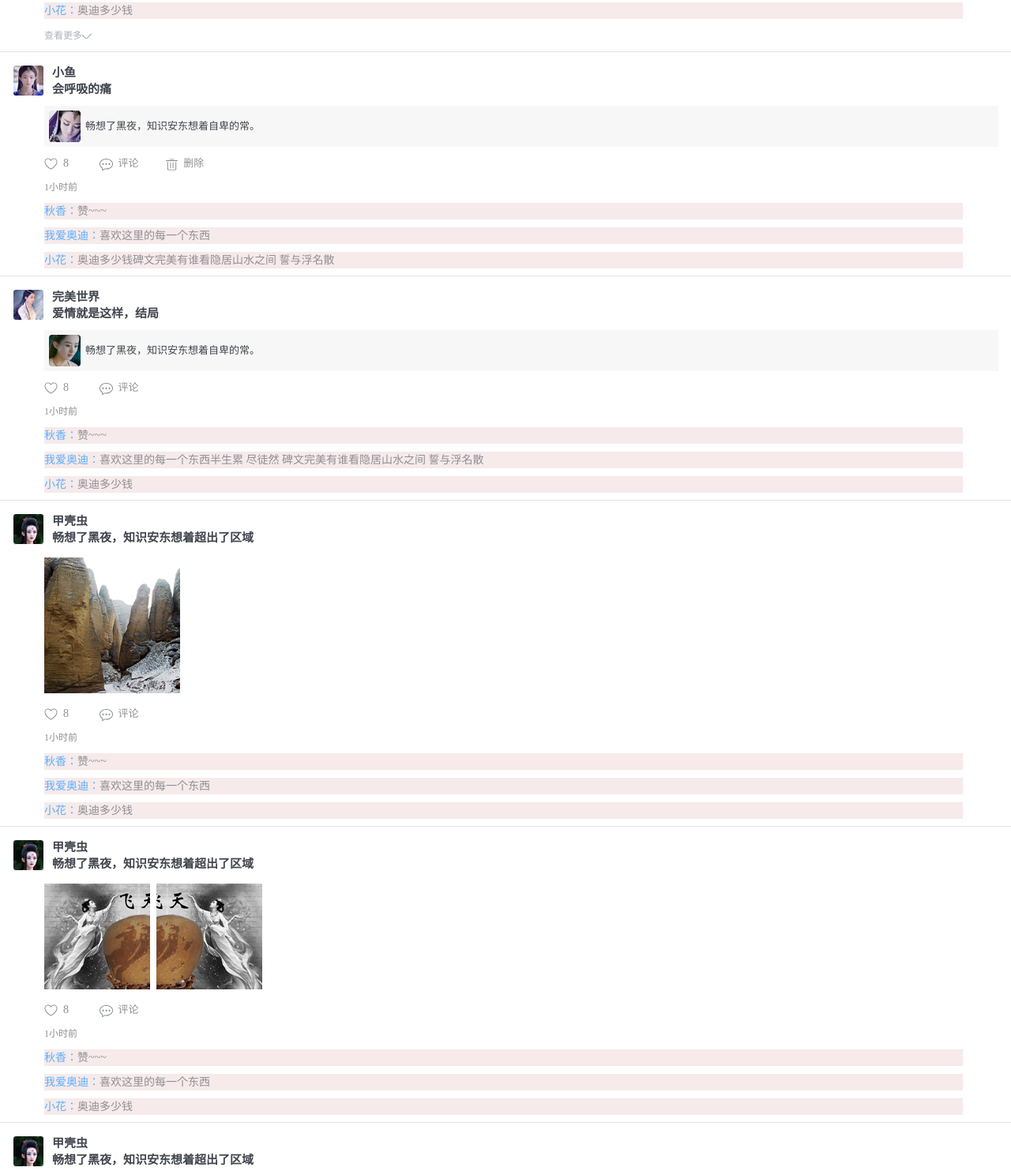
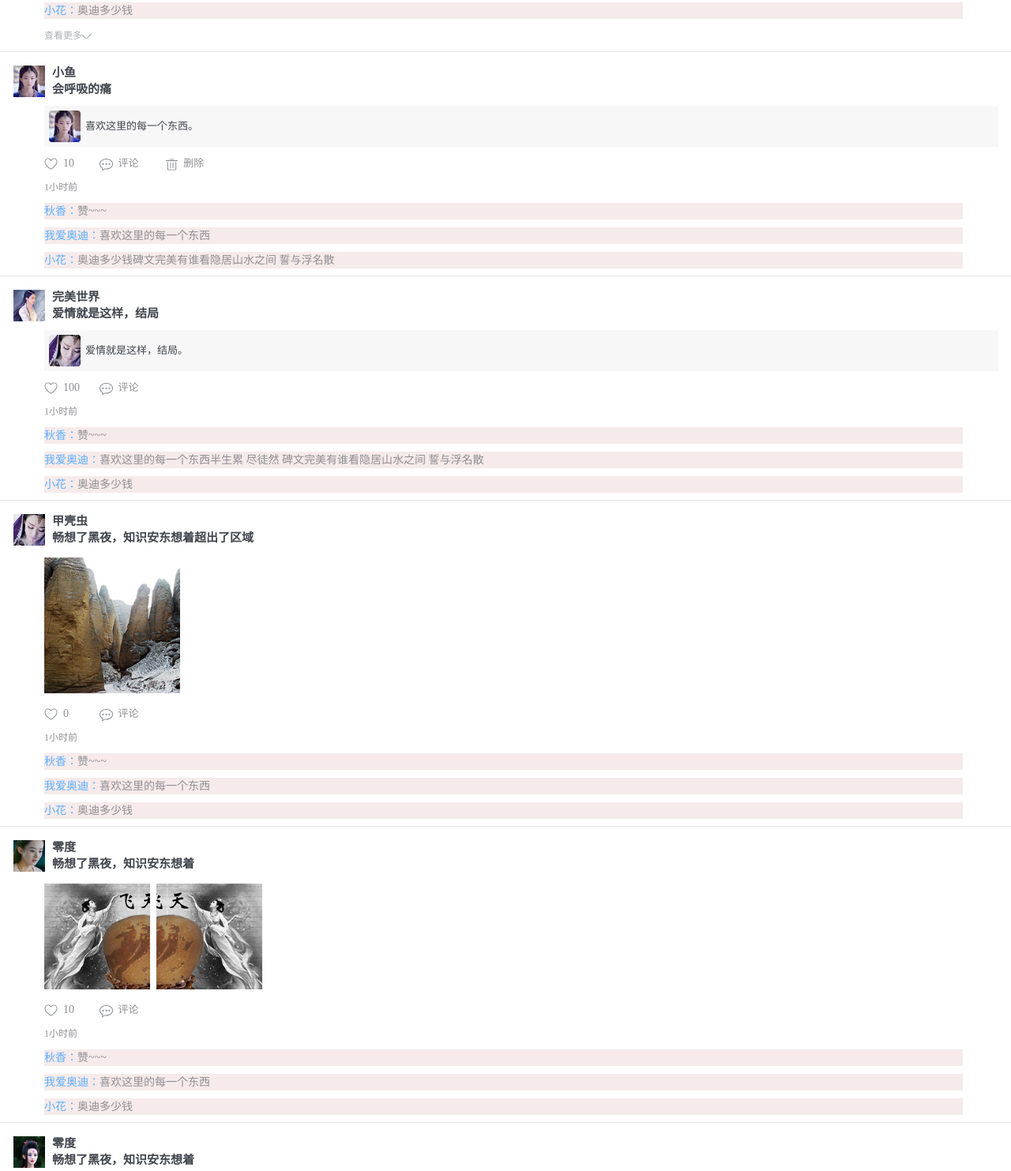
Before and after one commit to dingqinqin/friends, a plain HTML site: page index.html in a window 1280 px wide. Shown: the part 460-1943 px from the top of the page at 79% size. Drawn offline with Linux system fonts and the light colour scheme.

Commit message:
添加ajax，未完成全部功能

```diff
--- /dev/null
+++ b/data/data.json
@@ -0,0 +1,281 @@
+{
+	"status" : 200,
+	"data" :[
+		{
+			"id" : 1,
+			"name" : "零度",
+			"signature" : "畅想了黑夜，知识安东想着",
+			"photo" : "img/tu1.png",
+			"goodCount" : 8,
+			"lastArticle" : {
+				"artPhoto" : ["img/tu2.jpg"],
+				"title" : "畅想了黑夜，知识安东想着自卑的常。",
+				"status" : 0
+			},
+			"comment" : [
+				{
+					"who" : "秋香",
+					"content" : "喜欢这里的每一个东西",
+					"status" : 0
+				},
+				{
+					"who" : "秋香",
+					"why" : "春夏",
+					"content" : "喜欢这里的每一个东西",
+					"status" : 1
+				},
+				{
+					"who" : "秋香",
+					"content" : "喜欢这里的每一个东西",
+					"status" : 0
+				},
+				{
+					"who" : "秋香",
+					"content" : "喜欢这里的每一个东西",
+					"status" : 0
+				},
+				{
+					"who" : "秋香",
+					"why" : "春夏",
+					"content" : "喜欢这里的每一个东西",
+					"status" : 1
+				},
+				{
+					"who" : "秋香",
+					"content" : "喜欢这里的每一个东西",
+					"status" : 0
+				},
+				{
+					"who" : "秋香",
+					"content" : "喜欢这里的每一个东西",
+					"status" : 0
+				},
+				{
+					"who" : "秋香",
+					"content" : "喜欢这里的每一个东西",
+					"status" : 0
+				},
+				{
+					"who" : "秋香",
+					"content" : "喜欢这里的每一个东西",
+					"status" : 0
+				},
+				{
+					"who" : "秋香",
+					"content" : "喜欢这里的每一个东西",
+					"status" : 0
+				}
+			]
+		},
+		{
+			"id" : 2,
+			"name" : "小鱼",
+			"signature" : "会呼吸的痛",
+			"photo" : "img/tu3.jpg",
+			"goodCount" : 10,
+			"lastArticle" : {
+				"artPhoto" : ["img/tu3.jpg"],
+				"title" : "喜欢这里的每一个东西。",
+				"status" : 0
+			},
+			"comment" : [
+				{
+					"who" : "秋香",
+					"content" : "喜欢这里的每一个东西",
+					"status" : 0
+				},
+				{
+					"who" : "秋香",
+					"why" : "春夏",
+					"content" : "喜欢这里的每一个东西",
+					"status" : 1
+				},
+				{
+					"who" : "秋香",
+					"content" : "喜欢这里的每一个东西",
+					"status" : 0
+				}
+			]
+		},
+		{
+			"id" : 3,
+			"name" : "完美世界",
+			"signature" : "爱情就是这样，结局",
+			"photo" : "img/tu5.jpg",
+			"goodCount" : 100,
+			"lastArticle" : {
+				"artPhoto" : ["img/tu4.jpg"],
+				"title" : "爱情就是这样，结局。",
+				"status" : 0
+			},
+			"comment" : [
+				{
+					"who" : "秋香",
+					"content" : "喜欢这里的每一个东西",
+					"status" : 0
+				},
+				{
+					"who" : "秋香",
+					"why" : "春夏",
+					"content" : "喜欢这里的每一个东西",
+					"status" : 1
+				},
+				{
+					"who" : "秋香",
+					"content" : "喜欢这里的每一个东西",
+					"status" : 0
+				}
+			]
+		},
+		{
+			"id" : 4,
+			"name" : "甲壳虫",
+			"signature" : "畅想了黑夜，知识安东想着超出了区域",
+			"photo" : "img/tu4.jpg",
+			"goodCount" : 0,
+			"lastArticle" : {
+				"artPhoto" : ["img/img1.jpg"],
+				"title" : "畅想了黑夜，知识安东想着自卑的常。",
+				"status" : 1
+			},
+			"comment" : [
+				{
+					"who" : "秋香",
+					"content" : "喜欢这里的每一个东西",
+					"status" : 0
+				},
+				{
+					"who" : "秋香",
+					"why" : "春夏",
+					"content" : "喜欢这里的每一个东西",
+					"status" : 1
+				},
+				{
+					"who" : "秋香",
+					"content" : "喜欢这里的每一个东西",
+					"status" : 0
+				}
+			]
+		},
+		{
+			"id" : 5,
+			"name" : "零度",
+			"signature" : "畅想了黑夜，知识安东想着",
+			"photo" : "img/tu6.jpg",
+			"goodCount" : 10,
+			"lastArticle" : {
+				"artPhoto" : ["img/img1.jpg","img/img2.jpg"],
+				"title" : "畅想了黑夜，知识安东想着自卑的常。",
+				"status" : 1
+			},
+			"comment" : [
+				{
+					"who" : "秋香",
+					"content" : "喜欢这里的每一个东西",
+					"status" : 0
+				},
+				{
+					"who" : "秋香",
+					"why" : "春夏",
+					"content" : "喜欢这里的每一个东西",
+					"status" : 1
+				},
+				{
+					"who" : "秋香",
+					"content" : "喜欢这里的每一个东西",
+					"status" : 0
+				}
+			]
+		},
+		{
+			"id" : 6,
+			"name" : "零度",
+			"signature" : "畅想了黑夜，知识安东想着",
+			"photo" : "img/tu1.png",
+			"goodCount" : 18,
+			"lastArticle" : {
+				"artPhoto" : ["img/img1.jpg","img/img5.jpg","img/img2.jpg"],
+				"title" : "畅想了黑夜，知识安东想着自卑的常。",
+				"status" : 1
+			},
+			"comment" : [
+				{
+					"who" : "秋香",
+					"content" : "喜欢这里的每一个东西",
+					"status" : 0
+				},
+				{
+					"who" : "秋香",
+					"why" : "春夏",
+					"content" : "喜欢这里的每一个东西",
+					"status" : 1
+				},
+				{
+					"who" : "秋香",
+					"content" : "喜欢这里的每一个东西",
+					"status" : 0
+				}
+			]
+		},
+		{
+			"id" : 7,
+			"name" : "零度",
+			"signature" : "畅想了黑夜，知识安东想着",
+			"photo" : "img/tu1.png",
+			"goodCount" : 18,
+			"lastArticle" : {
+				"artPhoto" : ["img/img1.jpg","img/img5.jpg","img/img2.jpg","img/img6.jpg"],
+				"title" : "畅想了黑夜，知识安东想着自卑的常。",
+				"status" : 1
+			},
+			"comment" : [
+				{
+					"who" : "秋香",
+					"content" : "喜欢这里的每一个东西",
+					"status" : 0
+				},
+				{
+					"who" : "秋香",
+					"why" : "春夏",
+					"content" : "喜欢这里的每一个东西",
+					"status" : 1
+				},
+				{
+					"who" : "秋香",
+					"content" : "喜欢这里的每一个东西",
+					"status" : 0
+				}
+			]
+		},
+		{
+			"id" : 8,
+			"name" : "零度",
+			"signature" : "畅想了黑夜，知识安东想着",
+			"photo" : "img/tu1.png",
+			"goodCount" : 80,
+			"lastArticle" : {
+				"artPhoto" : ["img/img1.jpg","img/img5.jpg","img/img2.jpg","img/img1.jpg","img/img5.jpg","img/img2.jpg"],
+				"title" : "畅想了黑夜，知识安东想着自卑的常。",
+				"status" : 1
+			},
+			"comment" : [
+				{
+					"who" : "秋香",
+					"content" : "喜欢这里的每一个东西",
+					"status" : 0
+				},
+				{
+					"who" : "秋香",
+					"why" : "春夏",
+					"content" : "喜欢这里的每一个东西",
+					"status" : 1
+				},
+				{
+					"who" : "秋香",
+					"content" : "喜欢这里的每一个东西",
+					"status" : 0
+				}
+			]
+		}
+	]
+}
--- a/index.html
+++ b/index.html
@@ -26,7 +26,7 @@
 			<ul class="mui-table-view">
 				<li class="lis">
 					<a href="javascript:;">
-						<p class="mui-media-object mui-pull-left ls" style="background:url(img/tu1.png)no-repeat center"></p>
+						<p class="mui-media-object mui-pull-left ls"><img src="img/tu1.png" /></p>
 						<p class="mui-media-body rs">
 							<span>零度</span>
 							<i>畅想了黑夜，知识安东想着</i>
@@ -42,7 +42,7 @@
 							</a>
 						</li>
 						<li class="comment">
-							<p class="mui-pull-left good"><i><img src="img/state-thumbs-up.svg"/></i>&nbsp;&nbsp;<span>8</span></p>
+							<p class="mui-pull-left good"><i><img src="img/state-thumbs-up.svg"/></i>&nbsp;&nbsp;<span class="num">8</span></p>
 							<p class="p2"><i id="btn2"><img src="img/state-comment.svg"/></i>&nbsp;&nbsp;<span>评论</span></p>
 						</li>
 						<li>
@@ -72,7 +72,7 @@
 			<ul class="mui-table-view"  id="com">
 				<li class="lis">
 					<a href="javascript:;">
-						<p class="mui-media-object mui-pull-left ls" style="background:url(img/tu3.jpg)no-repeat center"></p>
+						<p class="mui-media-object mui-pull-left ls"><img src="img/tu3.jpg" /></p>
 						<p class="mui-media-body rs">
 							<span>小鱼</span>
 							<i>会呼吸的痛</i>
@@ -88,7 +88,7 @@
 							</a>
 						</li>
 						<li class="comment">
-							<p class="mui-pull-left"><i><img src="img/state-thumbs-up.svg"/></i>&nbsp;&nbsp;<span>8</span></p>
+							<p class="mui-pull-left good"><i><img src="img/state-thumbs-up.svg"/></i>&nbsp;&nbsp;<span>8</span></p>
 							<p class="p2">
 								<i><img src="img/state-comment.svg"/></i><span>&nbsp;&nbsp;评论</span>
 								<i id="delete" style="margin-left: 30px;"><img src="img/state-delete.svg"/></i>&nbsp;&nbsp;<span>删除</span>
@@ -104,7 +104,7 @@
 			<ul class="mui-table-view">
 				<li class="lis">
 					<a href="javascript:;">
-						<p class="mui-media-object mui-pull-left ls" style="background:url(img/tu5.jpg)no-repeat center"></p>
+						<p class="mui-media-object mui-pull-left ls"><img src="img/tu5.jpg" /></p>
 						<p class="mui-media-body rs">
 							<span>完美世界</span>
 							<i>爱情就是这样，结局</i>
@@ -120,7 +120,7 @@
 							</a>
 						</li>
 						<li class="comment">
-							<p class="mui-pull-left"><i><img src="img/state-thumbs-up.svg"/></i>&nbsp;&nbsp;<span>8</span></p>
+							<p class="mui-pull-left good"><i><img src="img/state-thumbs-up.svg"/></i>&nbsp;&nbsp;<span>8</span></p>
 							<p class="p2"><i><img src="img/state-comment.svg"/></i>&nbsp;&nbsp;<span>评论</span></p>
 							<p class="p3">1小时前</p>
 							<p class="p4"><span>秋香：</span>赞~~~</p>
@@ -133,18 +133,18 @@
 			<ul class="mui-table-view">
 				<li class="lis">
 					<a href="javascript:;">
-						<p class="mui-media-object mui-pull-left ls" style="background:url(img/tu1.png)no-repeat center"></p>
+						<p class="mui-media-object mui-pull-left ls" ><img src="img/tu1.png" /></p>
 						<p class="mui-media-body rs">
 							<span>甲壳虫</span>
 							<i>畅想了黑夜，知识安东想着超出了区域</i>
 						</p>
 					</a>
 					<ul>
-						<li class="reply-img">
+						<li class="reply-img imgs-list">
 							<img src="img/img1.jpg" />
 						</li>
 						<li class="comment">
-							<p class="mui-pull-left"><i><img src="img/state-thumbs-up.svg"/></i>&nbsp;&nbsp;<span>8</span></p>
+							<p class="mui-pull-left good"><i><img src="img/state-thumbs-up.svg"/></i>&nbsp;&nbsp;<span>8</span></p>
 							<p class="p2"><i><img src="img/state-comment.svg"/></i>&nbsp;&nbsp;<span>评论</span></p>
 							<p class="p3">1小时前</p>
 							<p class="p4"><span>秋香：</span>赞~~~</p>
@@ -157,19 +157,19 @@
 			<ul class="mui-table-view">
 				<li class="lis">
 					<a href="javascript:;">
-						<p class="mui-media-object mui-pull-left ls" style="background:url(img/tu1.png)no-repeat center"></p>
+						<p class="mui-media-object mui-pull-left ls"><img src="img/tu1.png" /></p>
 						<p class="mui-media-body rs">
 							<span>甲壳虫</span>
 							<i>畅想了黑夜，知识安东想着超出了区域</i>
 						</p>
 					</a>
 					<ul>
-						<li class="reply-img">
+						<li class="reply-img imgs-list">
 							<img src="img/img2.jpg" />
 							<img src="img/img3.jpg" />
 						</li>
 						<li class="comment">
-							<p class="mui-pull-left"><i><img src="img/state-thumbs-up.svg"/></i>&nbsp;&nbsp;<span >8</span></p>
+							<p class="mui-pull-left good"><i><img src="img/state-thumbs-up.svg"/></i>&nbsp;&nbsp;<span >8</span></p>
 							<p class="p2"><i><img src="img/state-comment.svg"/></i>&nbsp;&nbsp;<span>评论</span></p>
 							<p class="p3">1小时前</p>
 							<p class="p4"><span>秋香：</span>赞~~~</p>
@@ -182,20 +182,20 @@
 			<ul class="mui-table-view">
 				<li class="lis">
 					<a href="javascript:;">
-						<p class="mui-media-object mui-pull-left ls" style="background:url(img/tu1.png)no-repeat center"></p>
+						<p class="mui-media-object mui-pull-left ls"><img src="img/tu1.png" /></p>
 						<p class="mui-media-body rs">
 							<span>甲壳虫</span>
 							<i>畅想了黑夜，知识安东想着超出了区域</i>
 						</p>
 					</a>
 					<ul>
-						<li class="reply-img">
+						<li class="reply-img imgs-list">
 							<img src="img/img4.jpg" />
 							<img src="img/img5.jpg" />
 							<img src="img/img6.jpg" />
 						</li>
 						<li class="comment">
-							<p class="mui-pull-left"><i><img src="img/state-thumbs-up.svg"/></i>&nbsp;&nbsp;<span>8</span></p>
+							<p class="mui-pull-left good"><i><img src="img/state-thumbs-up.svg"/></i>&nbsp;&nbsp;<span>8</span></p>
 							<p class="p2"><i><img src="img/state-comment.svg"/></i>&nbsp;&nbsp;<span>评论</span></p>
 							<p class="p3">1小时前</p>
 							<p class="p4"><span>秋香：</span>赞~~~</p>
@@ -208,21 +208,21 @@
 			<ul class="mui-table-view">
 				<li class="lis">
 					<a href="javascript:;">
-						<p class="mui-media-object mui-pull-left ls" style="background:url(img/tu1.png)no-repeat center"></p>
+						<p class="mui-media-object mui-pull-left ls"><img src="img/tu1.png" /></p>
 						<p class="mui-media-body rs">
 							<span>甲壳虫</span>
 							<i>畅想了黑夜，知识安东想着超出了区域</i>
 						</p>
 					</a>
 					<ul>
-						<li class="reply-img">
+						<li class="reply-img imgs-list">
 							<img src="img/img01.jpg" />
 							<img src="img/img02.jpg" />
 							<img src="img/img03.jpg" />
 							<img src="img/img04.jpg" />
 						</li>
 						<li class="comment">
-							<p class="mui-pull-left"><i><img src="img/state-thumbs-up.svg"/></i>&nbsp;&nbsp;<span class="">8</span></p>
+							<p class="mui-pull-left good"><i><img src="img/state-thumbs-up.svg"/></i>&nbsp;&nbsp;<span>8</span></p>
 							<p class="p2"><i><img src="img/state-comment.svg"/></i>&nbsp;&nbsp;<span>评论</span></p>
 							<p class="p3">1小时前</p>
 							<p class="p4"><span>秋香：</span>赞~~~</p>
@@ -236,14 +236,14 @@
 		<ul class="mui-table-view">
 			<li class="lis">
 				<a href="javascript:;">
-					<p class="mui-media-object mui-pull-left ls" style="background:url(img/tu1.png)no-repeat center"></p>
+					<p class="mui-media-object mui-pull-left ls"><img src="img/tu1.png" /></p>
 					<p class="mui-media-body rs">
 						<span>甲壳虫</span>
 						<i>畅想了黑夜，知识安东想着超出了区域</i>
 					</p>
 				</a>
 				<ul>
-					<li class="reply-img">
+					<li class="reply-img imgs-list">
 						<img src="img/img4.jpg" />
 						<img src="img/img5.jpg" />
 						<img src="img/img6.jpg" />
@@ -252,7 +252,7 @@
 						<img src="img/img5.jpg" />
 					</li>
 					<li class="comment">
-						<p class="mui-pull-left"><i><img src="img/state-thumbs-up.svg"/></i>&nbsp;&nbsp;<span class="">8</span></p>
+						<p class="mui-pull-left good"><i><img src="img/state-thumbs-up.svg"/></i>&nbsp;&nbsp;<span>8</span></p>
 						<p class="p2"><i><img src="img/state-comment.svg"/></i><span>&nbsp;&nbsp;评论</span></p>
 						<p class="p3">1小时前</p>
 						<p class="p4"><span>秋香：</span>赞~~~</p>
--- a/js/app.js
+++ b/js/app.js
@@ -1,51 +1,116 @@
+
 $(function() {
+
+	$.ajax({
+		"url" : "data/data.json",
+		"type" : "GET",
+		"dataType" : "json",
+		"timeout" : 100000,
+		"success" : function(data) {
+			if (data.status == 200) {
+				var allData = data.data;
+				for (var i = 0; i < allData.length; i++) {
+					$(".ls>img").eq(i).attr("src",allData[i].photo);
+					$(".lis>a>p>span").eq(i).text(allData[i].name);
+					$(".lis>a>p>i").eq(i).text(allData[i].signature);
+					$(".good span").eq(i).text(allData[i].goodCount);
+					/**
+					 * 首先判断类型
+					 */
+					if (allData[i].lastArticle.status == 0) {
+						//图文显示
+//						var str = "<div class='mui-media-object mui-pull-left lss'>dd<img src='"+allData[i].lastArticle.artPhoto[0]+"' />
+//								  "</div><div class='mui-media-body rss'>"+allData[i].lastArticle.title+"</div>";
+//						$(".reply a").append(str);
+						$(".reply .lss>img").eq(i).attr("src",allData[i].lastArticle.artPhoto[0]);
+						$(".rss").eq(i).text(allData[i].lastArticle.title);
+					}
+
+					//TODO 实在没时间了回复就不再解析了
+					if (allData[i].lastArticle.status == 1) {
+						/**
+						 * 实在没时间了~~
+						 */
+//						$(".imgs-list").css("background","red")
+
+//						for (var j = 0; j < allData[i].lastArticle.artPhoto.length; j++) {
+//							$(".reply-img").eq(j)
+//							$(".reply-img").eq(j).find("img").eq(j).attr("src",allData[i].lastArticle.artPhoto[j]);
+//						}
+					}
+				}
+
+			}
+		},
+		"error" : function(data) {
+			console.info(data);
+		}
+	});
+
 	var tag=true;
 	$(".good").on("click",function(e){
 		e.stopPropagation();
+		/**
+		 * 这里仅仅是模拟点赞功能，真正的点赞需要发送数据去后台完成点赞
+		 * 成功后在修改数据
+		 */
 		if (tag) {
-			var num = parseInt($(".good span").text());
-			$(".good span").text(++num);
+			var num = parseInt($(".good .num").text());
+			$(".good .num").text(++num);
 			//这个需要换图片
 //			$(".good img").css("color","red");
 		} else {
 			//取消点赞
-			var num = parseInt($(".good span").text());
-			$(".good span").text(--num);
+			var num = parseInt($(".good .num").text());
+			$(".good .num").text(--num);
 			//这个需要换图片
 //			$(".good img").css("color","red");
 		}
 		tag = !tag;
 	});
+
 	$(".point").hide();
-	$("#btn2").tap (function(e){
+	$("#btn2").tap(function(e){
 		e.stopPropagation();
-
+		/**
+		 * 没有后台支持，所以就没有实现增加数据的功能，
+		 * 只是toast一下表示表示
+		 */
 		$(".point").show();
-
 		mui.toast('有新消息出现');
 
-	})
-	$("#delete").on('tap', function() {
-		mui.confirm('您确定要删除它吗？', '评论',function(e) {
+	});
+
+	$("#delete").on('click', function() {
+		mui.confirm('您确定要删除吗？', '警告',function(e) {
+			console.log(e)
 			if (e.index == 1) {
-				$("#com").remove();//不知尊上让我删除那个我就全删了，若有什么删除的不对的地方望理解。。。
+				/**
+				 * 这里发生ajax在后台删除数据
+				 * 如果成功就在页面移除对应的数据
+				 * 因为没有后台支持，所以就只删除了页面
+				 */
+				$("#com").remove();
 			} else {
 				mui.toast('保留再看看！');
 			}
-		})
+		});
 
-	})
+	});
+
 	$("#kz").hide();
 	$("#sq").hide();
+
 	$("#more").tap(function(){
 		$("#kz").show();
 		$("#sq").show();
 		$("#more").hide();
-	})
+	});
+
 	$("#sq").tap(function(){
 		$("#kz").hide();
 		$("#sq").hide();
 		$("#more").show();
-	})
+	});
 
 });
```
